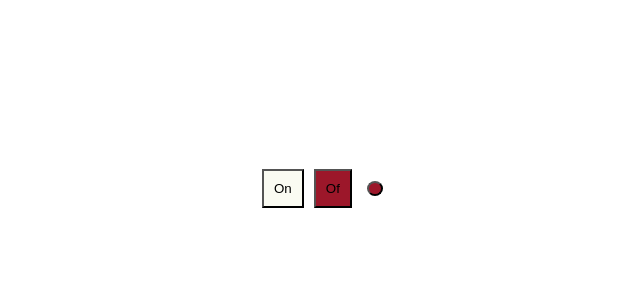
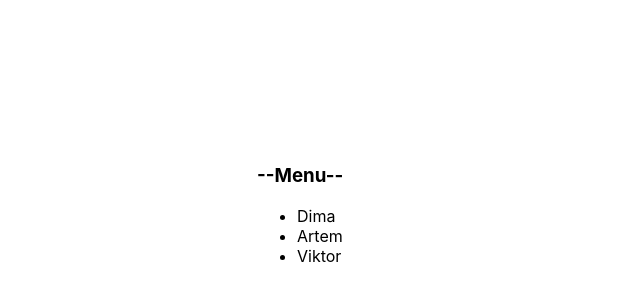
Before and after one commit to xyzimusic/react-ts, a React (Create React App) app: page / in a window 1280 px wide. Shown: the part 36-336 px from the top of the page, without its empty margins (83-723 px from the left). Built offline with nearby package versions, Linux system fonts and the light colour scheme.

Commit message:
react-14

```diff
--- a/src/App.tsx
+++ b/src/App.tsx
@@ -1,29 +1,103 @@
-import React, {useState} from 'react';
+import React, {ChangeEvent, useRef, useState} from 'react';
 import './App.css';
-import {Rating, RatingValueType} from './components/Rating/Rating';
-import {SelfControlledRating} from './components/Rating/SelfControlledRating';
+import {RatingValueType} from './components/Rating/Rating';
 import Accordion from './components/Accordion/Accordion';
-import {OnOff} from './components/OnOff/OnOff';
-import MyOnOff from './components/OnOff/MyOnOff';
 
 
 function App() {
     let [ratingValue, setRatingValue] = useState<RatingValueType>(3)
     let [accordionCollapsed, setAccordionCollapsed] = useState<boolean>(false)
-    let [on, setOn] = useState<boolean>( false )
+    let [on, setOn] = useState<boolean>(false)
 
-    console.log('App rendering')
+
+    const callback = () => {
+        setAccordionCollapsed(!accordionCollapsed)
+
+        console.log('accordion clicked')
+    }
+
+    const onClick = (value: any) => {
+        console.log(value)
+    }
     return (
-        <div className='App'>
-
-            {/*<Rating value={ratingValue} setRatingValue ={setRatingValue}></Rating>*/}
-            {/*<SelfControlledRating></SelfControlledRating>*/}
-            {/*<Accordion titleValue={'MENUU'}*/}
-            {/*           collapsed={accordionCollapsed} onChange={()=>{setAccordionCollapsed(!accordionCollapsed)}}></Accordion>*/}
-            {/*<OnOff></OnOff>*/}
-            <MyOnOff on={on} setOnOfButton={()=>{setOn(!on)}}></MyOnOff>
+        <div className="App">
+            <Accordion onClick={onClick}
+                       titleValue={'Menu'}
+                       collapsed={accordionCollapsed}
+                       onChange={callback}
+                       items={
+                           [
+                               {title: 'Dima', value: 1},
+                               {title: 'Artem', value: 2},
+                               {title: 'Viktor', value: 3}
+                           ]
+                       }></Accordion>
         </div>
     );
+}
+
+function InputWithFixedValue() {
+    console.log('Input')
+    return <input value="It-incubator"></input>
+}
+
+function InputWithTrackValue() {
+
+    const onChangeHandler = (event: ChangeEvent<HTMLInputElement>) => setValue(event.currentTarget.value)
+    const [value, setValue] = useState('')
+    return <>
+        <input value={value} onChange={onChangeHandler}></input>{value}
+    </>
+}
+
+function ControlledInput() {
+
+    const onChangeHandler = (event: ChangeEvent<HTMLInputElement>) => setValue(event.currentTarget.value)
+    const [value, setValue] = useState('')
+    return <>
+        <input value={value} onChange={onChangeHandler}></input>{value}
+    </>
+}
+
+
+function ControlledCheckbox() {
+
+    const onChangeHandler = (event: ChangeEvent<HTMLInputElement>) => setValue(event.currentTarget.checked)
+    const [value, setValue] = useState(true)
+    return <>
+        <input type={'checkbox'} onChange={onChangeHandler}></input>{value}
+    </>
+}
+
+function ControlledSelected() {
+
+    const onChangeHandler = (e: ChangeEvent<HTMLSelectElement>) => {
+        setValue(e.currentTarget.value)
+    }
+
+    const [value, setValue] = useState<string | undefined>('2')
+    return <>
+        <select value={value} onChange={onChangeHandler}>
+            <option> none</option>
+            <option value="1"> Kiev</option>
+            <option value="2"> Moscow</option>
+            <option value="3"> Minsk</option>
+        </select>{value}
+    </>
+}
+
+
+function InputGetValueByButtonPress() {
+    const [value, setValue] = useState('')
+    const inputRef = useRef<HTMLInputElement>(null)
+    const el = inputRef.current as HTMLInputElement
+    return <>
+        <input ref={inputRef}></input>{value}
+        <button onClick={() => {
+            setValue(el.value)
+        }}>save
+        </button>
+    </>
 }
 
 type PageTitlePropsType = {
--- a/src/components/Accordion/Accordion.tsx
+++ b/src/components/Accordion/Accordion.tsx
@@ -4,13 +4,20 @@ type AccordionPropsType = {
     titleValue: string
     collapsed:boolean
     onChange:()=>void
+    items:ItemType[]
+    onClick:(value:any)=>void
+}
+
+export type ItemType = {
+    title:string
+    value:any
 }
 
 const Accordion = (props: AccordionPropsType) => {
     return (
         <>
             <AccordionTitle title={props.titleValue} onChange={props.onChange}/>
-            {!props.collapsed &&  <AccordionBody/>}
+            {!props.collapsed &&  <AccordionBody items={props.items} onClick={props.onClick}/>}
         </>
     )
 };
@@ -27,13 +34,17 @@ const AccordionTitle = (props: AccordionTitlePropsType) => {
     )
 };
 
-const AccordionBody = () => {
+type AccordionBodyPropsType = {
+    items:ItemType[]
+    onClick:(value:any)=>void
+}
+const AccordionBody = (props:AccordionBodyPropsType) => {
     console.log('AccordionBody rendering')
     return (
-        <ul>
-            <li>1</li>
-            <li>2</li>
-            <li>3</li>
+        <ul >
+
+            {props.items.map((el,index)=><li onClick={()=>{props.onClick(el.value)}} key={index}>{el.title}</li>)}
+
         </ul>
     )
 };
```
